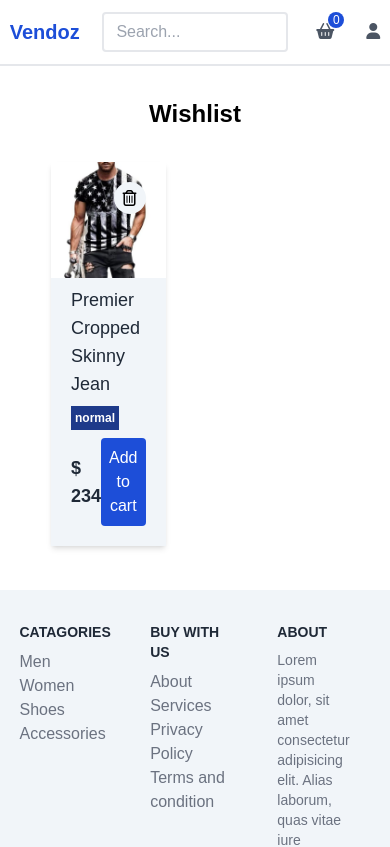
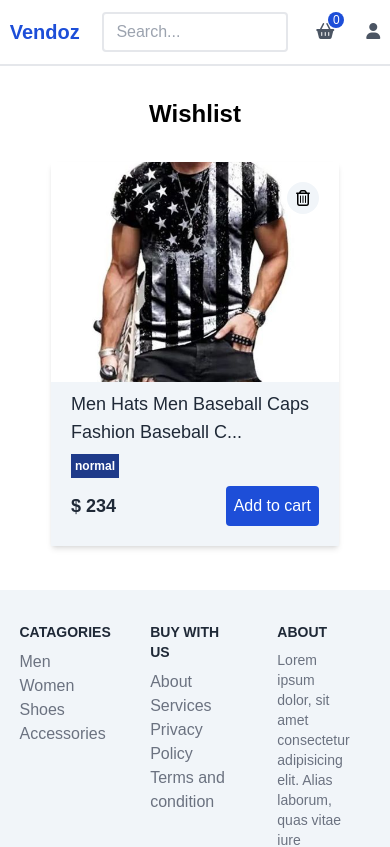
Before and after one commit to mirsahib/vendoz, a Next.js app in the folder frontend/: page /user/wishlist in a window 390 px wide. Shown: the top 847 px of the page. Built offline with nearby package versions, Linux system fonts and the light colour scheme; a web font is replaced by a local one.

Commit message:
:iphone: Fix responsiveness

```diff
--- a/frontend/src/pages/user/wishlist.tsx
+++ b/frontend/src/pages/user/wishlist.tsx
@@ -4,6 +4,12 @@ import Link from "next/link";
 import React from "react";
 
 export default function wishlist() {
+	const title = "Men Hats Men Baseball Caps Fashion Baseball Cap Unisex Plain Outdoor Summer Fashion Adjustable Trucker HatBaseball Caps for Men"
+	const truncate = (input: string | null) => {
+		return input != null && input.length > 45
+			? `${input.substring(0, 45)}...`
+			: input;
+	};
 	return (
 		<>
 			<Head>
@@ -17,8 +23,8 @@ export default function wishlist() {
 						</div>
 						<div>
 							<ul className="flex flex-wrap">
-								<li className="flex basis-1/4">
-									<Link href={'/'}>
+								<li className="flex basis-full lg:basis-1/4 sm:basis-1/2">
+									<Link href={"/"}>
 										<div className="flex flex-col justify-evenly bg-slate-100 relative m-3 pb-5 h-96 shadow-md hover:shadow-lg">
 											<div className="relative w-[100%] h-[90%] mx-auto overflow-hidden">
 												<Image
@@ -49,8 +55,7 @@ export default function wishlist() {
 											<div className="px-5">
 												<div className="flex flex-col my-2">
 													<h4 className="text-gray-800 text-lg  mb-2">
-														Premier Cropped Skinny
-														Jean
+														{truncate(title)}
 													</h4>
 													<div className="flex ">
 														<h3 className="p-1 font-bold text-xs bg-blue-900 text-white">
@@ -70,6 +75,7 @@ export default function wishlist() {
 										</div>
 									</Link>
 								</li>
+
 							</ul>
 						</div>
 					</div>
```
